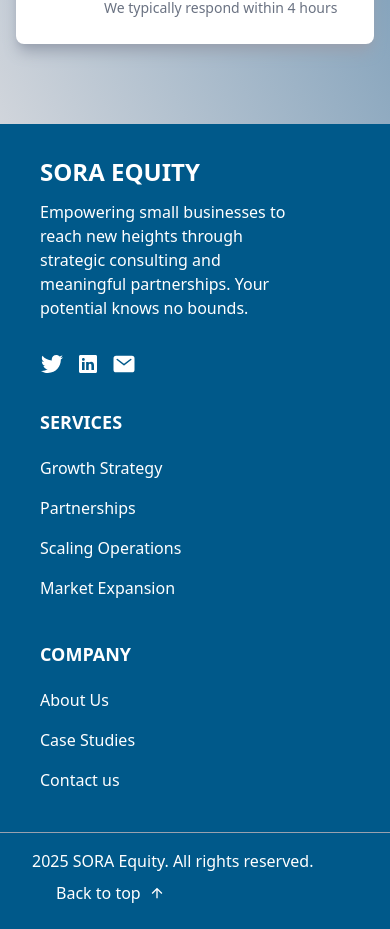
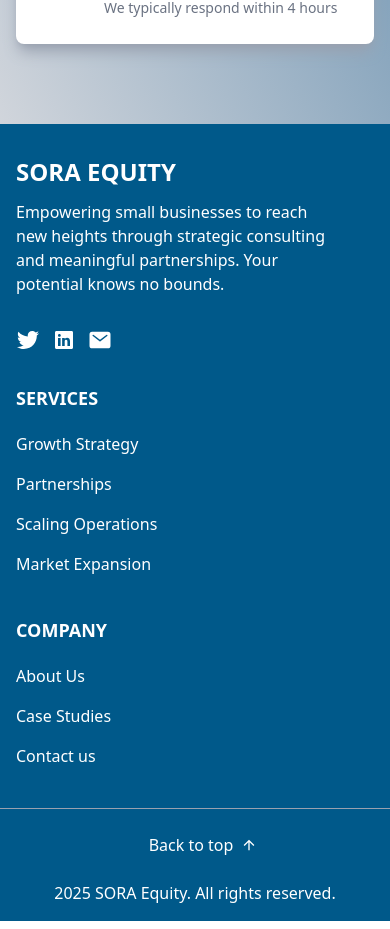
Before and after one commit to zach045/SORA, a React (Vite) app: page / in a window 390 px wide. Shown: the part 9336-10265 px from the top of the page. Built offline with nearby package versions, Linux system fonts and the light colour scheme.

Commit message:
SE-010 Footer Updates

```diff
--- a/src/Components/Layout/Footer.jsx
+++ b/src/Components/Layout/Footer.jsx
@@ -20,7 +20,7 @@ const Footer = () => {
     }
     return (
         <footer className="bg-sky-800 text-white">
-                <div className="p-8">
+                <div className="p-8 px-2 sm:px-8">
                     <div className="grid grid-cols md:grid-cols-2 lg:grid-cols-3 space-x-10">
                         <div className="text-left space-y-3 px-2">
                             <h3 className="text-2xl font-bold uppercase">SORA Equity</h3>
@@ -63,11 +63,11 @@ const Footer = () => {
                         </div>
                     </div>
                 </div>
-                <div className="flex justify-between items-center flex-wrap md:space-y-0 border-t border-gray-400 px-8 py-4">
+                <div className="flex justify-center flex-col-reverse md:flex-row md:justify-between items-center flex-wrap md:space-y-0 border-t border-gray-400 px-2 sm:px-8 py-4">
                     <span>2025 SORA Equity. All rights reserved.</span>
                     <button
                     onClick={() => scrollToSection('#hero')}
-                    className="flex justify-center items-center p-2 ml-4 hover:bg-sky-950 transition duration-300 rounded-lg cursor-pointer">
+                    className="flex justify-center items-center p-2 ml-4 mb-4 md:mb-0 hover:bg-sky-950 transition duration-300 rounded-lg cursor-pointer">
                         Back to top
                         <IoMdArrowUp className="ml-2" />
                     </button>
```
